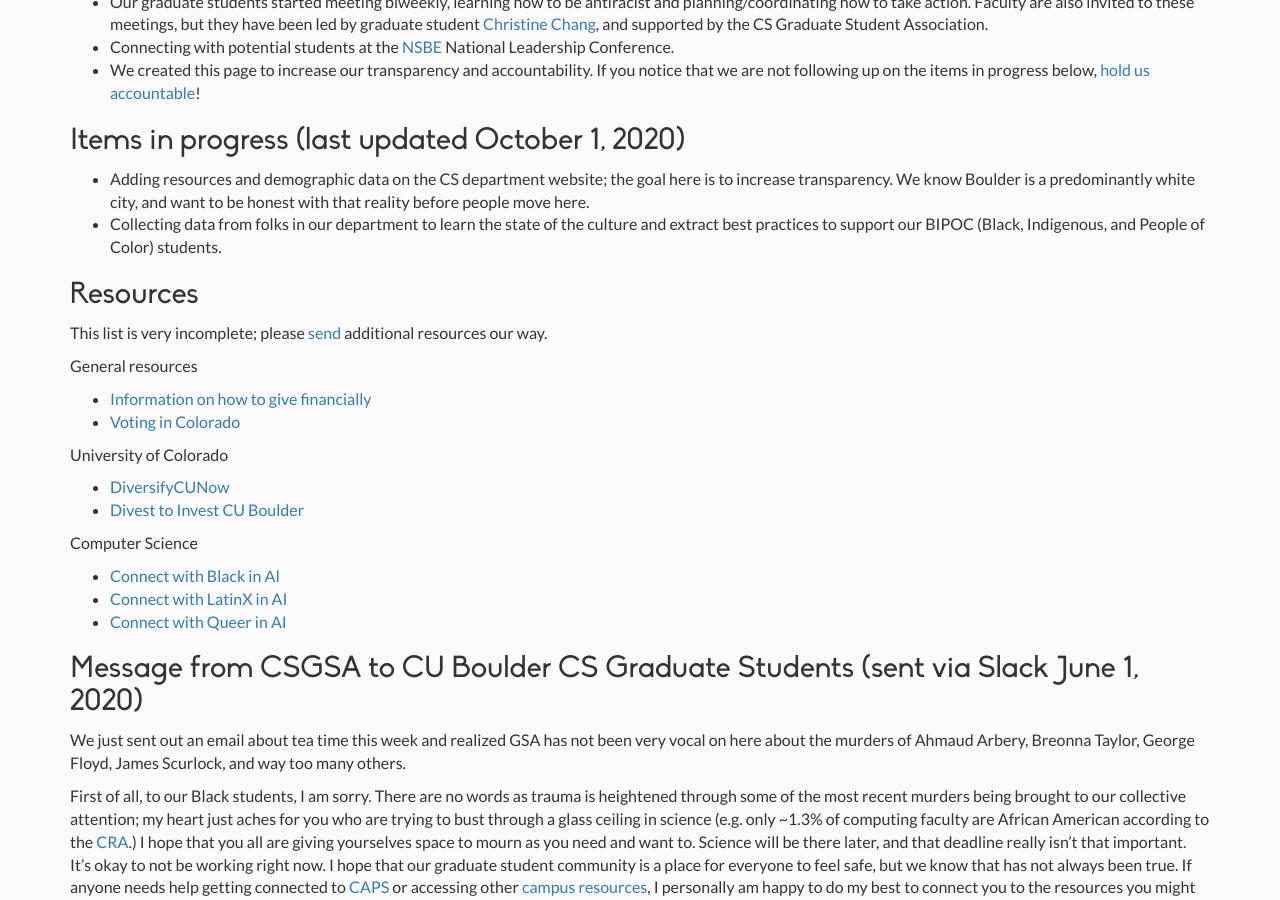
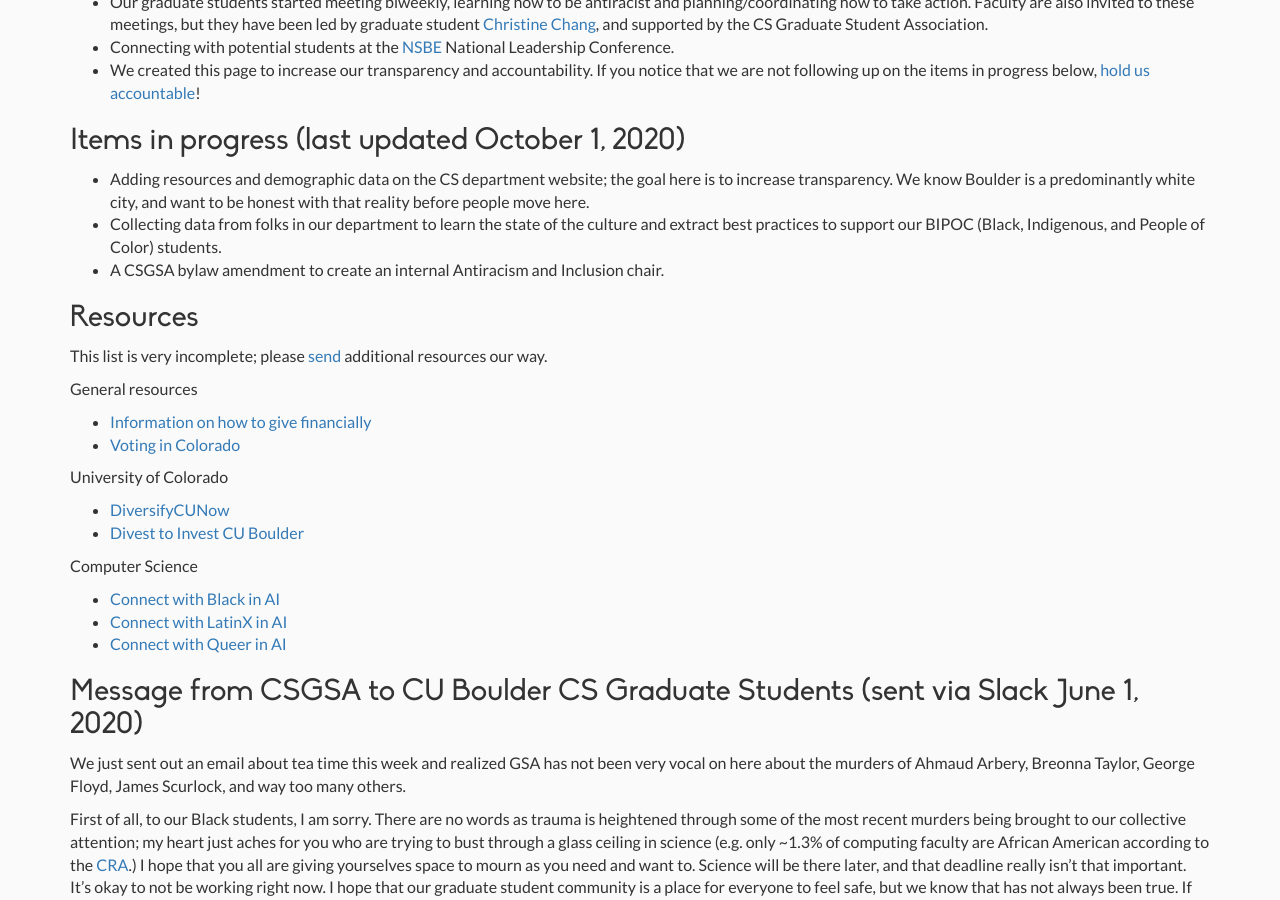
Before and after one commit to casassg/events-landing, a Jekyll site: the page built from _posts/2020-10-01-antiracism.md, in a window 1280 px wide and 900 px high, scrolled down 775 px. Built offline with Jekyll 4.4.1, drawn with Linux system fonts in a browser that asks for light colours; nearby versions of some CDN libraries.

Commit message:
Adding item in progress

```diff
--- a/_posts/2020-10-01-antiracism.md
+++ b/_posts/2020-10-01-antiracism.md
@@ -27,6 +27,7 @@ We have started taking action to dismantle white supremacy in our department in
 ## Items in progress (last updated October 1, 2020)
 * Adding resources and demographic data on the CS department website; the goal here is to increase transparency.  We know Boulder is a predominantly white city, and want to be honest with that reality before people move here.
 * Collecting data from folks in our department to learn the state of the culture and extract best practices to support our BIPOC (Black, Indigenous, and People of Color) students.
+* A CSGSA bylaw amendment to create an internal Antiracism and Inclusion chair.
 
 ## Resources
 This list is very incomplete; please [send](mailto:csgsa@colorado.edu) additional resources our way.
```
